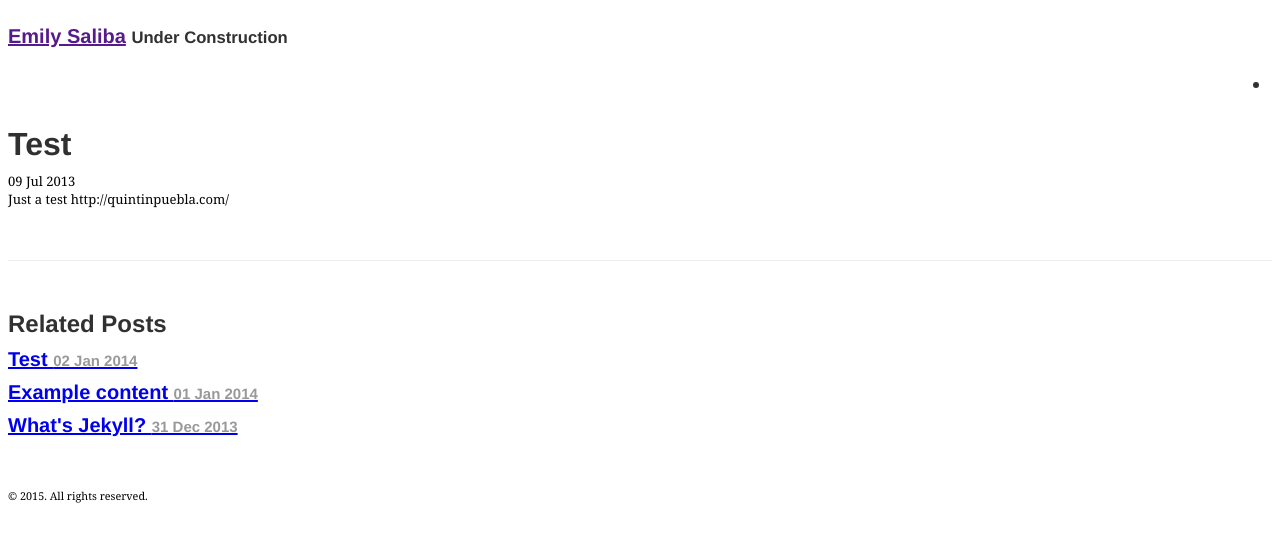
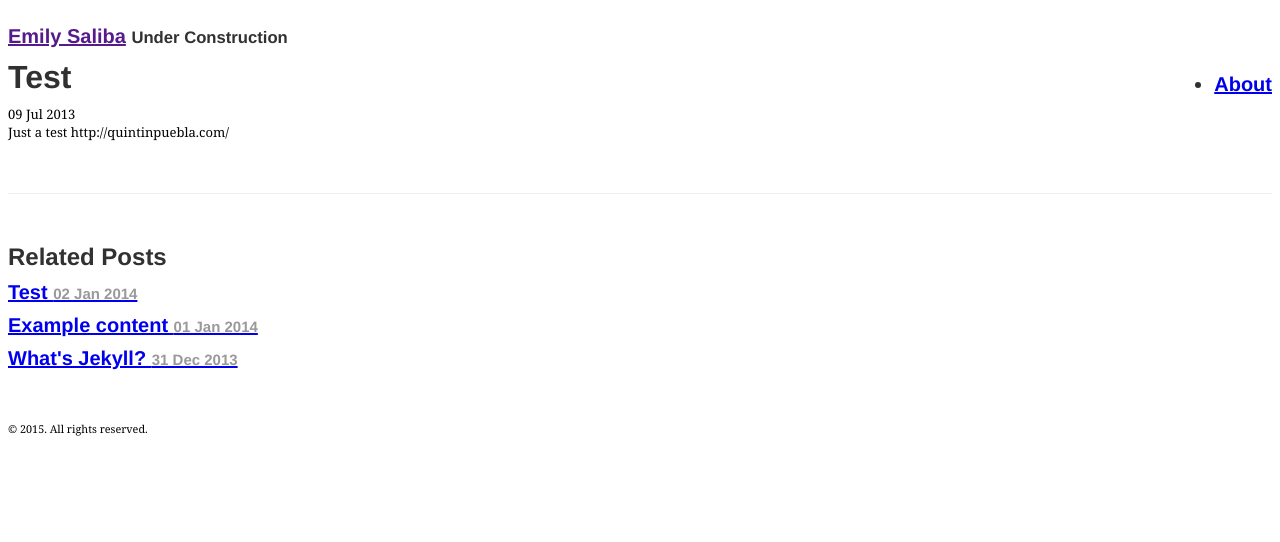
Before and after one commit to emilysquid/emilysquid.github.io, a Jekyll site: the page built from _posts/2013-07-09-dbx2013.md, in a window 1280 px wide. Shown: the top 542 px of the page. Built offline with Jekyll 4.4.1, drawn with Linux system fonts in a browser that asks for light colours.

Commit message:
Revert "update"
This reverts commit 97af408f2b84f4a34e32d16a115cd21bc14798f4.

```diff
--- a/_layouts/default.html
+++ b/_layouts/default.html
@@ -11,7 +11,7 @@
           <a href="{{ site.baseurl }}" title="Home">Emily Saliba{{ site.title }}</a>
           <small>Under Construction{{ site.tagline}}</small>
                   <ul class="navigation">
-        <li><a href="/about/"{% if page.url contains "/about/" %}class="active"{% endif %} title="About me"></a></li>
+        <li><a href="/about/"{% if page.url contains "/about/" %}class="active"{% endif %} title="About me">About</a></li>
       </ul>
         </h3>
       </header>
--- a/_layouts/post.html
+++ b/_layouts/post.html
@@ -16,10 +16,6 @@ layout: default
       h1,h2,h3,h4 {
         font-family: 'Helvetica Neue', helvetica, sans-serif;
         -webkit-font-smoothing: antialiased;
-      }
-      header{
-        display: block;
-        height: 100px;
       }
 
 
```
